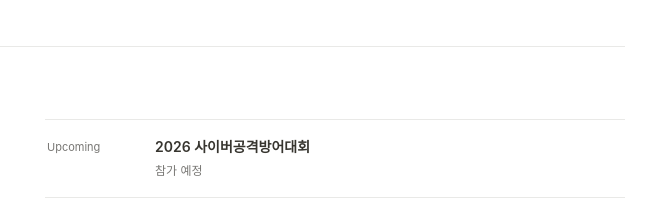
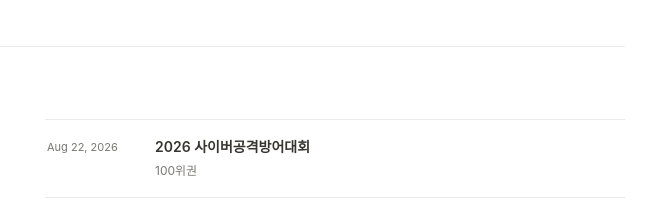
Before and after one commit to Opal1031/Opal1031.github.io, a plain HTML site: page index.html in a window 1280 px wide. Shown: the part 1200-1412 px from the top of the page, 505-1161 px from the left. Drawn offline with Linux system fonts and the light colour scheme.

Commit message:
feat: Update Protfolio

```diff
--- a/index.html
+++ b/index.html
@@ -161,10 +161,10 @@
         </header>
         <div class="entries">
           <article>
-            <time>Upcoming</time>
+            <time>Aug 22, 2026</time>
             <div>
               <h3>2026 사이버공격방어대회</h3>
-              <p>참가 예정</p>
+              <p>100위권</p>
             </div>
           </article>
           <article>
```
